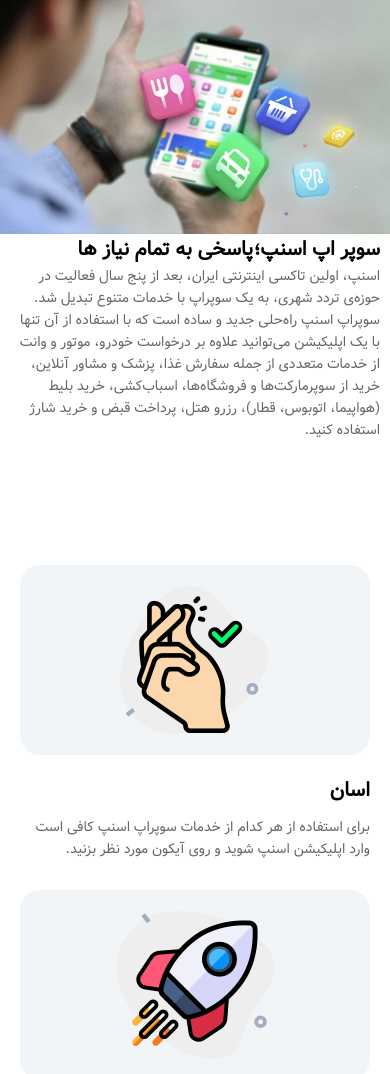
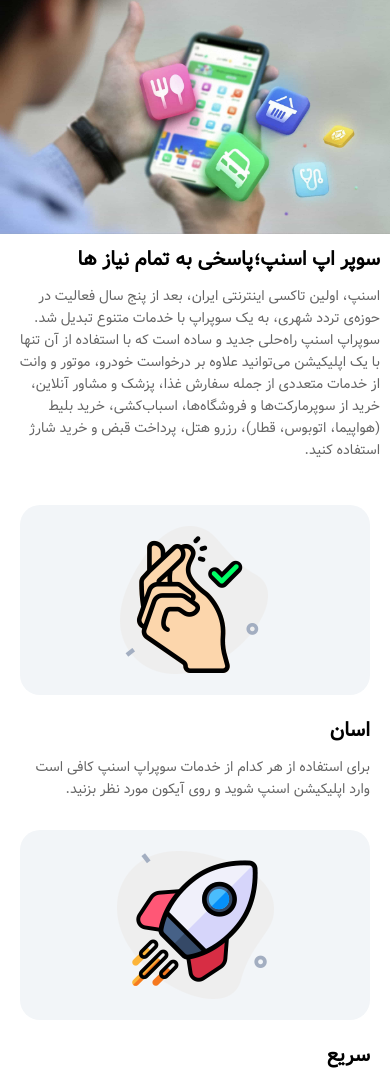
Before and after one commit to SepehrShapouri/Snapp-project, a plain HTML site: page index.html in a window 390 px wide. Shown: the part 2461-3535 px from the top of the page. Drawn offline with Linux system fonts and the light colour scheme.

Commit message:
Update style.css

```diff
--- a/css/style.css
+++ b/css/style.css
@@ -397,7 +397,7 @@ html {
 }
 .super-app-title {
   font-size: 2rem;
-  margin: 0 1rem;
+  margin:1rem;
 }
 .super-app-descp {
   margin: 0 1rem;
@@ -471,7 +471,7 @@ html {
 }
 @media screen and (max-width:500px) {
   .super-part2{
-    margin-top: 13rem;
+    margin-top: 7rem;
   }
 
 }
```
